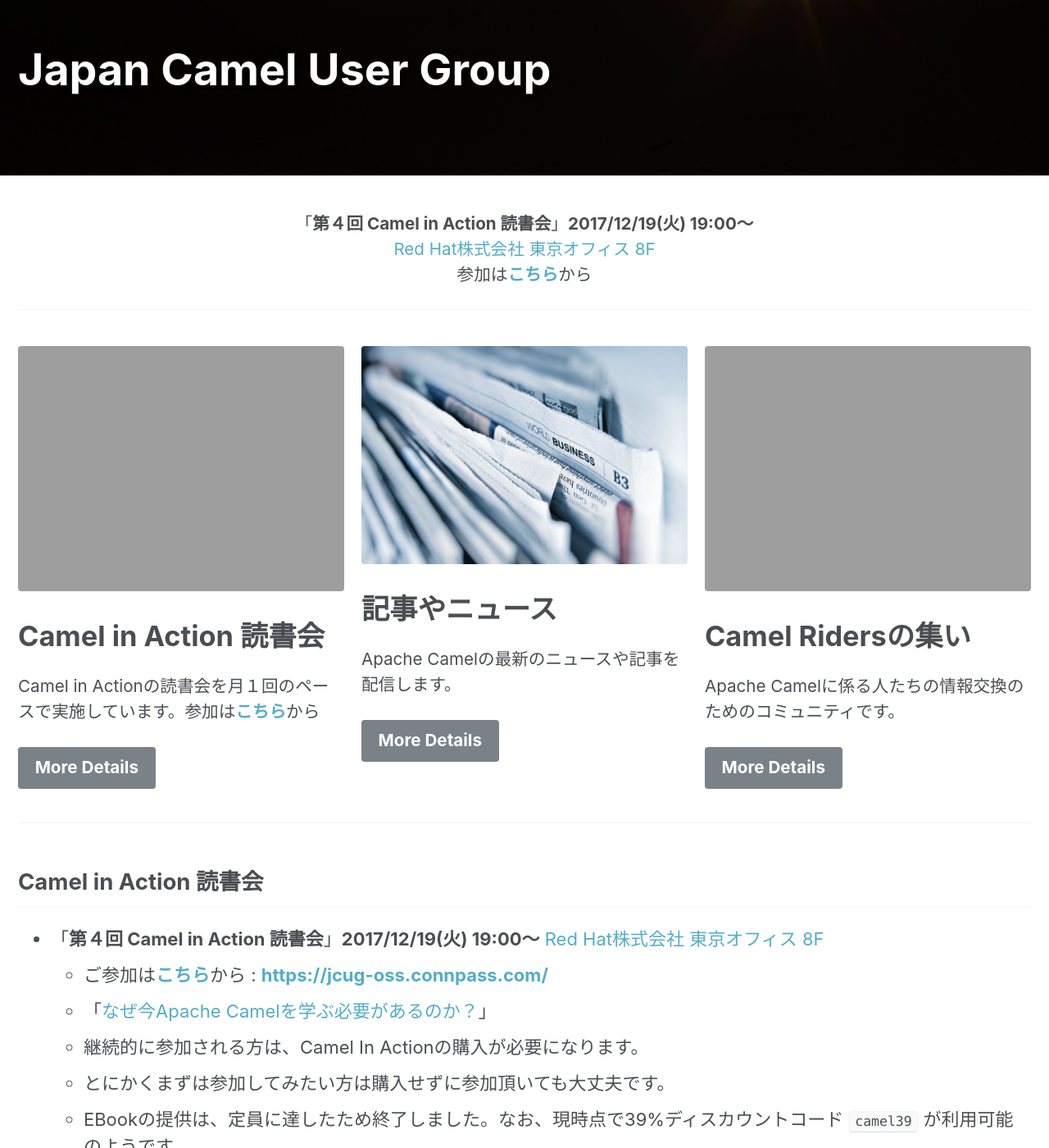
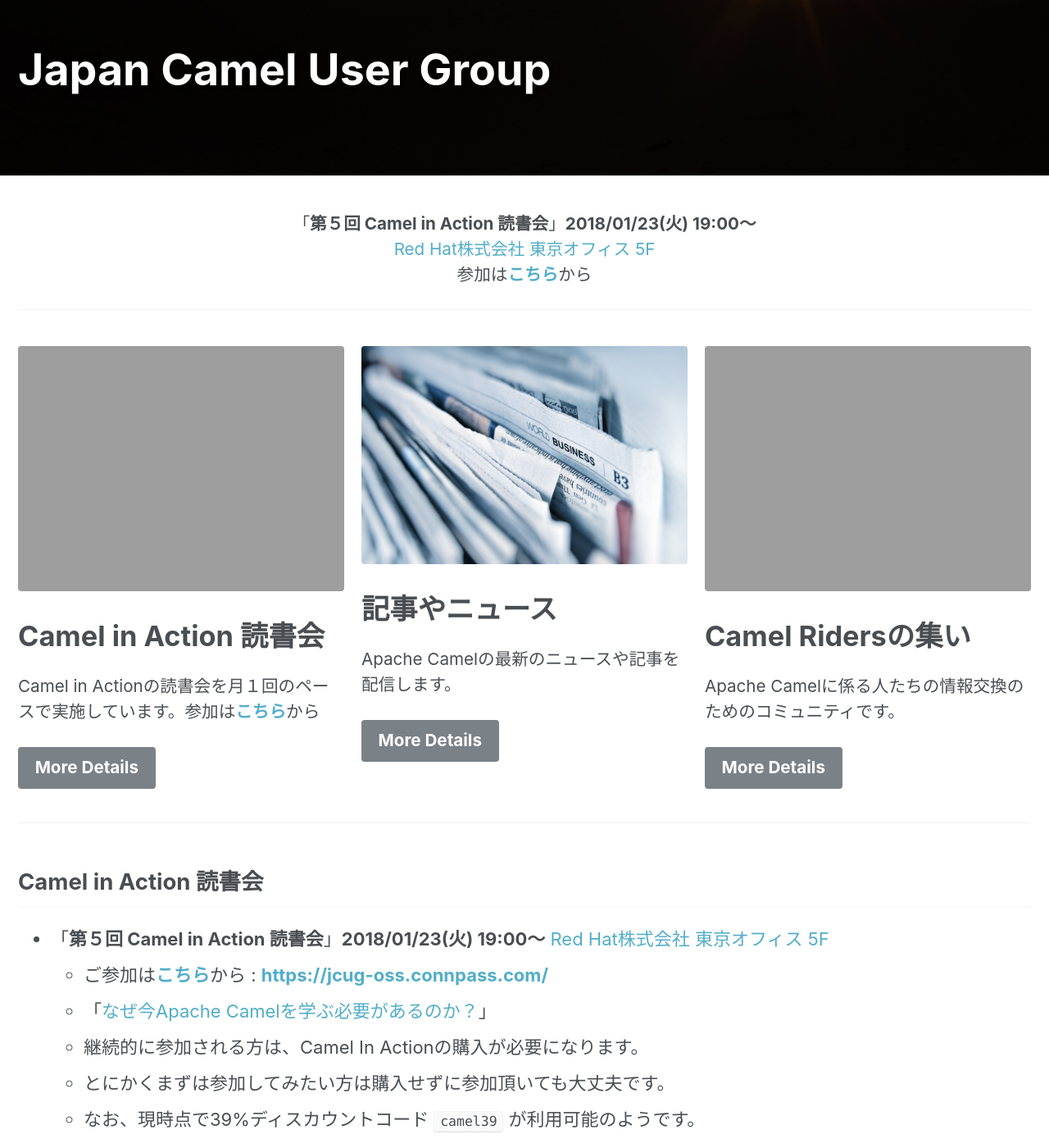
Before and after one commit to jcug-oss/jcug-oss.github.io, a Jekyll site: the page built from index.md, in a window 1280 px wide and 1400 px high, scrolled down 430 px. Shown: the whole window at 82% size. Built offline with Jekyll 4.4.1, drawn with Linux system fonts in a browser that asks for light colours.

Commit message:
Update next jcug study group date.

```diff
--- a/index.md
+++ b/index.md
@@ -30,8 +30,8 @@ github:
   - excerpt: '{::nomarkdown}<iframe style="display: inline-block;" src="https://ghbtns.com/github-btn.html?user=mmistakes&repo=minimal-mistakes&type=star&count=true&size=large" frameborder="0" scrolling="0" width="160px" height="30px"></iframe> <iframe style="display: inline-block;" src="https://ghbtns.com/github-btn.html?user=mmistakes&repo=minimal-mistakes&type=fork&count=true&size=large" frameborder="0" scrolling="0" width="158px" height="30px"></iframe>{:/nomarkdown}'
 intro:
   - excerpt: '
-「**第４回 Camel in Action 読書会**」**2017/12/19(火) 19:00〜** <br/>
-[Red Hat株式会社 東京オフィス 8F](https://www.redhat.com/ja/files/resources/ja-rhkk-map-2013.pdf)<br/>
+「**第５回 Camel in Action 読書会**」**2018/01/23(火) 19:00〜** <br/>
+[Red Hat株式会社 東京オフィス 5F](https://www.redhat.com/ja/files/resources/ja-rhkk-map-2013.pdf)<br/>
 参加は[**こちら**](https://jcug-oss.connpass.com/)から<br/>
   '
 ---
@@ -43,12 +43,12 @@ intro:
 
 ## <a name="next-reading-group"><a name="reading-group"></a>Camel in Action 読書会
 
-* 「**第４回 Camel in Action 読書会**」**2017/12/19(火) 19:00〜** [Red Hat株式会社 東京オフィス 8F](https://www.redhat.com/ja/files/resources/ja-rhkk-map-2013.pdf)
+* 「**第５回 Camel in Action 読書会**」**2018/01/23(火) 19:00〜** [Red Hat株式会社 東京オフィス 5F](https://www.redhat.com/ja/files/resources/ja-rhkk-map-2013.pdf)
   * ご参加は[**こちら**](https://jcug-oss.connpass.com/)から : **<https://jcug-oss.connpass.com/>**
   * 「[なぜ今Apache Camelを学ぶ必要があるのか？](http://jcug-oss.github.io/article/why-do-we-have-to-learn-camel-q)」
   *  継続的に参加される方は、Camel In Actionの購入が必要になります。
     * とにかくまずは参加してみたい方は購入せずに参加頂いても大丈夫です。
-    * EBookの提供は、定員に達したため終了しました。なお、現時点で39%ディスカウントコード `camel39` が利用可能のようです。
+    * なお、現時点で39%ディスカウントコード `camel39` が利用可能のようです。
     * https://www.manning.com/books/camel-in-action-second-edition
 
 ### Camel in Action, Second Edition
```
